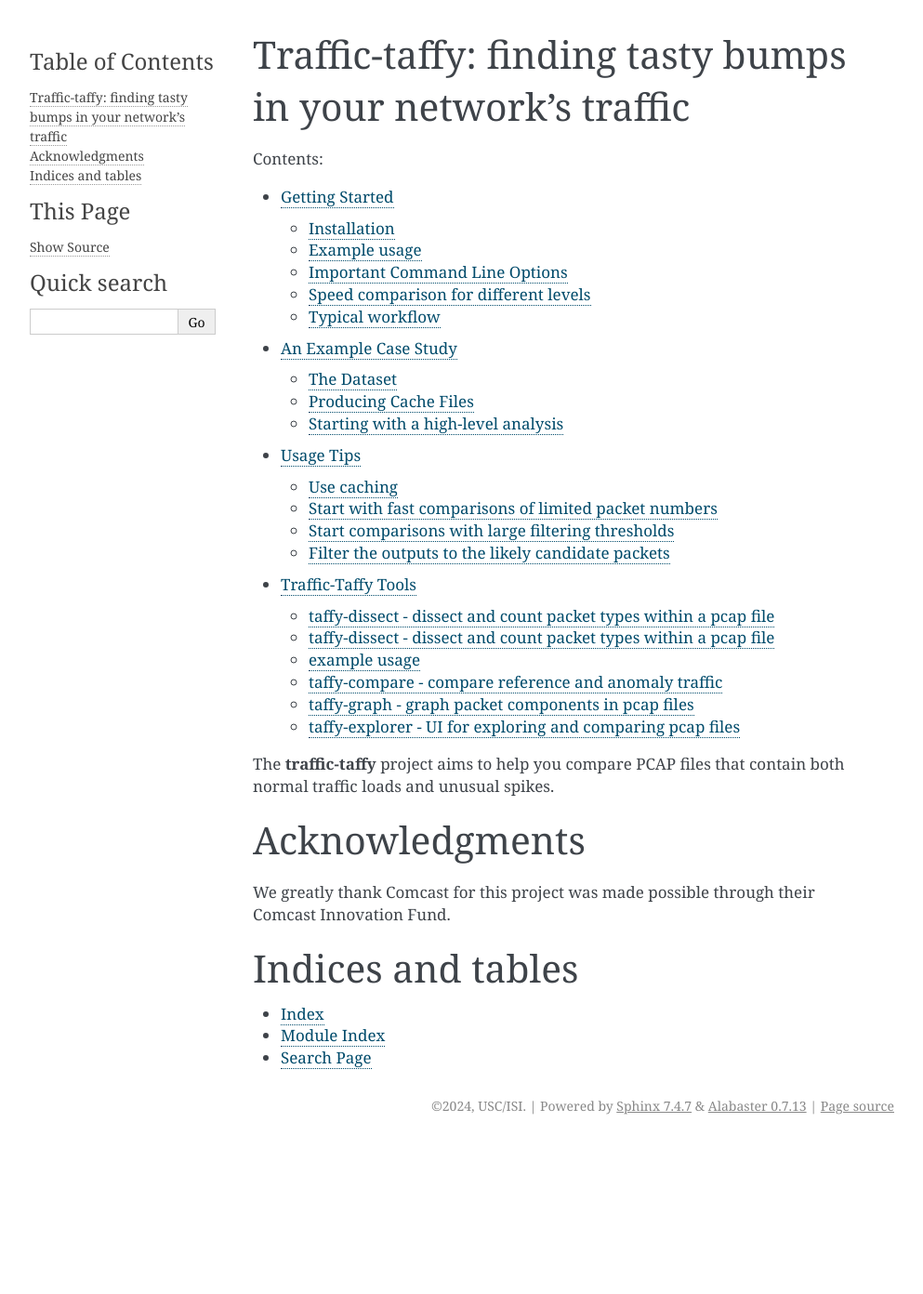
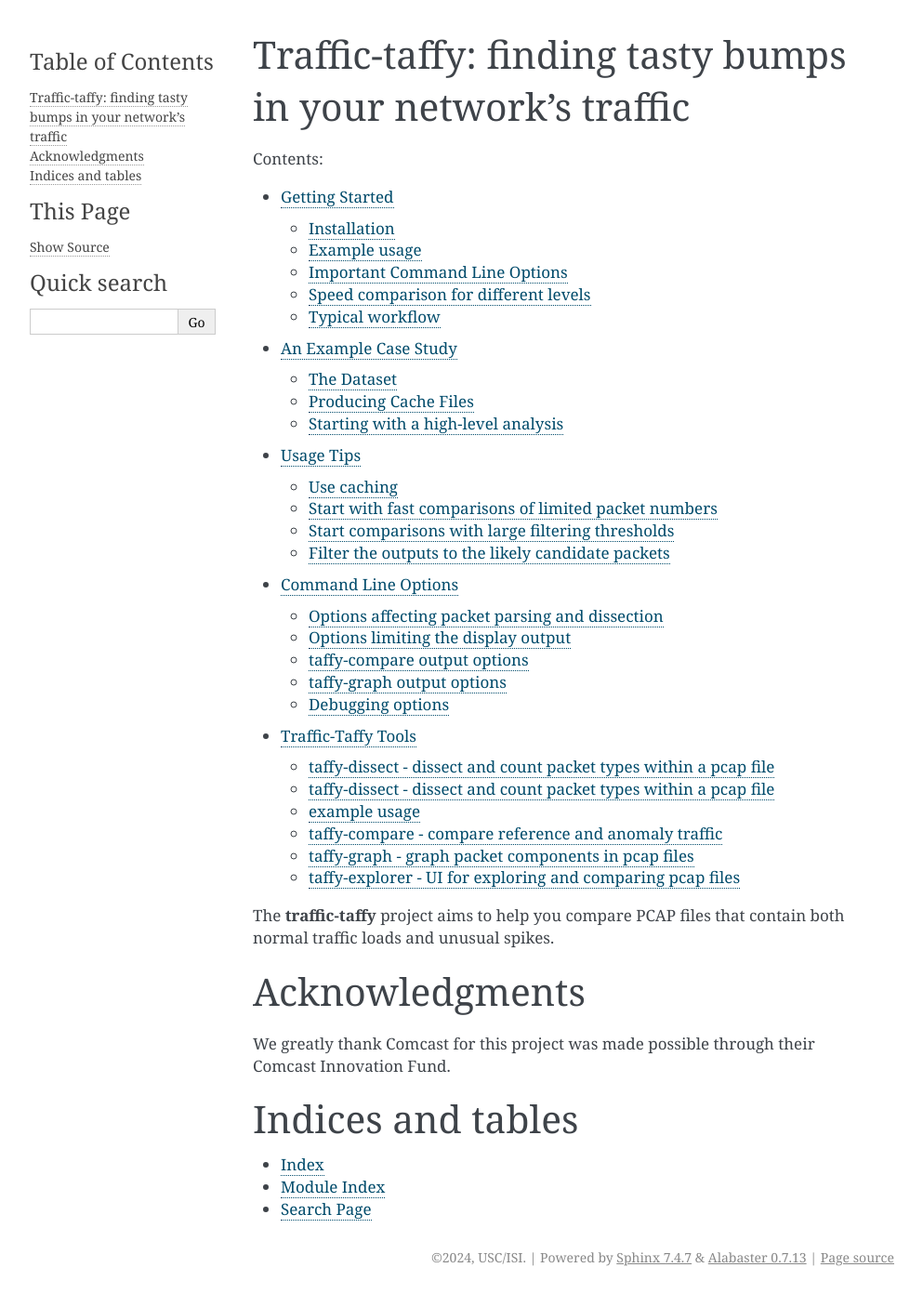
Before and after one commit to traffic-taffy/traffic-taffy, a Sphinx documentation site: the page built from docs/index.rst, in a window 1280 px wide. Shown: the whole page at 93% size, without its empty margins (148-1141 px from the left). Built offline with Sphinx 7.4.7, drawn with Linux system fonts in a browser that asks for light colours; before the commit the page ends 1229 px from its top, so only the background shows below that; some of the changed lines change nothing that is shown.

Commit message:
A page describing common command line options

```diff
--- /dev/null
+++ b/docs/commandoptions.rst
@@ -0,0 +1,88 @@
+Command Line Options
+====================
+
+The `traffic-taffy` tools support various command line options that
+dictate how the tools both parse pcap datasets, and how they report
+the results.
+
+Options affecting packet parsing and dissection
+-----------------------------------------------
+
+======================= ===============
+Option                  Description
+======================= ===============
+  -d DISSECTION_LEVEL   Dump to various levels of detail (1-10, with 10
+                        is the most detailed and slowest) (default: 2)
+  -I [IGNORE_LIST ...]  A list of (unlikely to be useful) packet
+                        fields to ignore.  Ignoring some sections will
+                        speed up parsing some and prevent displaying
+                        more useless fields like TCP sequence numbers,
+                        eg.  See the --help output for a default list.
+  -n PACKET_COUNT       Maximum number of packets to analyze (default: 0)
+  -b BIN_SIZE           Time-bin the results into this many seconds (default: 1)
+  -F FILTER             tcpdump/libpcap filter to apply to the pcap
+                        file when processing (default: None)
+  -L [LAYERS ...]       List of extra layers to load (eg: tls, http, etc).
+                        Some parsing engines (including level 10)
+                        won't load some layers without requesting
+                        them.  A list of these is TBD still.
+  -C                    Cache and use PCAP results into/from a cache file file
+  --cs                  The suffix file to use when creating cache files (default: taffy)
+  --force-overwrite     Force continuing with an incompatible cache (and rewriting it)
+  --force-load          Force continuing with an incompatible cache (trying to load it anyway)
+======================= ===============
+
+Options limiting the display output
+-----------------------------------
+
+These apply to `taffy-compare`, `taffy-dissect` and `taffy-graph`
+generally
+
+
+======================= ===============
+Option                  Description
+======================= ===============
+  -m MATCH_STRING       Only report on data with this substring in the header
+  -M [MATCH_VALUE ...]  Only report on data with particular substrings in the packet value
+  -c MINIMUM_COUNT      Don't include results without this high of a record count
+  -t PRINT_THRESHOLD    Don't print results with abs(percent) less than this threshold
+  -P                    Only show positive changing entries
+  -N                    Only show negative changing entries
+  -r                    Reverse the sort order of reports
+======================= ===============
+
+taffy-compare output options
+----------------------------
+
+======================= ===============
+Option                  Description
+======================= ===============
+-F                      Output FSDB formatted data (tab-separated with a header)
+-s SORT_BY              Sort and limit output based on this column name (default: "delta %")
+  -x TOP_RECORDS        Show the top N records from each section
+======================= ===============
+
+taffy-graph output options
+--------------------------
+
+======================= ===============
+Option                  Description
+======================= ===============
+-o OUTPUT_PNG           Where to store the resulting graph
+-p                      Graph field percentages rather than actual values
+-i                      Interactive repeated graphing -- don't use this yet
+======================= ===============
+
+
+Debugging options
+-----------------
+
+Generally most people won't need these, but if you want to increase or
+decrease debugging output:
+
+======================= ===============
+Option                  Description
+======================= ===============
+--ll LOG_LEVEL          Change the minimum logging output level (debug, info, warning, error)
+--dont-fork             Don't let `taffy-dissect` use parallel processing
+======================= ===============
--- a/docs/index.rst
+++ b/docs/index.rst
@@ -13,6 +13,7 @@
    gettingstarted
    casestudy
    usagetips
+   commandoptions
    tools/index
 
 The **traffic-taffy** project aims to help you compare PCAP files that
```
